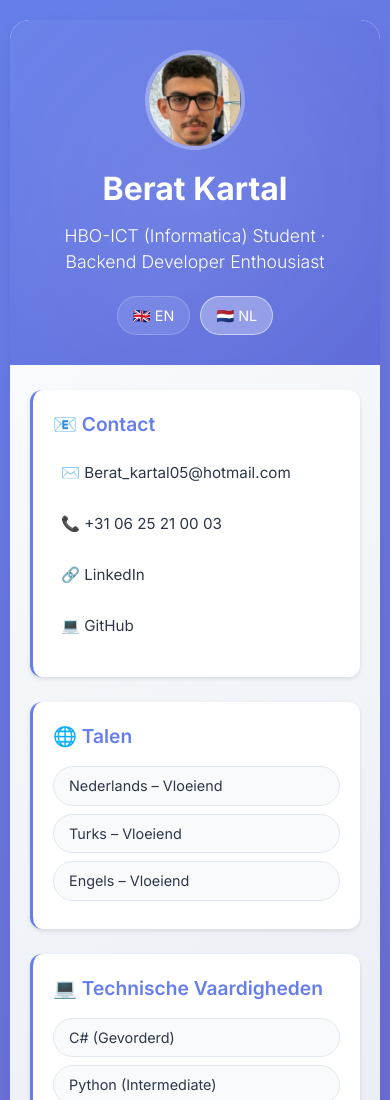
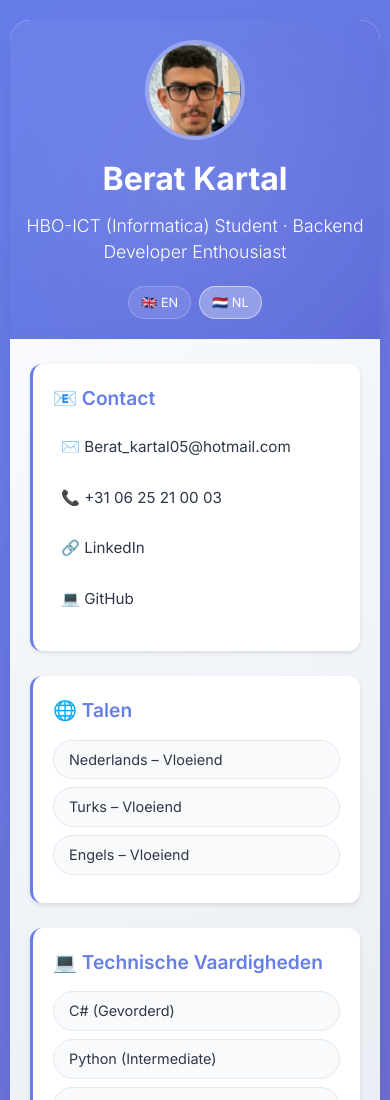
Before and after one commit to Beratoshh/berat-kartal-cv, a plain HTML site: page dutch.html in a window 390 px wide. Shown: the top 1100 px of the page. Drawn offline with Linux system fonts and the light colour scheme.

Commit message:
Improve header and profile section styles for better alignment and responsiveness

```diff
--- a/dutch.html
+++ b/dutch.html
@@ -525,15 +525,18 @@
       }
 
       header {
-        padding: 30px 20px;
-        flex-direction: column;
-        gap: 20px;
+        padding: 30px 20px !important;
+        flex-direction: column !important;
+        align-items: center !important;
+        justify-content: center !important;
+        gap: 20px !important;
         text-align: center;
       }
 
       .profile-section {
-        flex-direction: column;
-        gap: 15px;
+        flex-direction: column !important;
+        gap: 15px !important;
+        align-items: center !important;
       }
 
       .profile-image {
@@ -542,7 +545,8 @@
       }
 
       .language-switcher {
-        justify-content: center;
+        justify-content: center !important;
+        width: 100%;
       }
 
       header h1 { font-size: 2rem; }
@@ -555,6 +559,22 @@
 
       .focus-areas {
         grid-template-columns: 1fr;
+      }
+    }
+
+    /* Extra small mobile devices */
+    @media (max-width: 480px) {
+      header {
+        padding: 20px 15px !important;
+      }
+
+      .lang-btn {
+        padding: 6px 12px !important;
+        font-size: 0.8rem !important;
+      }
+
+      .language-switcher {
+        gap: 8px !important;
       }
     }
 
```
